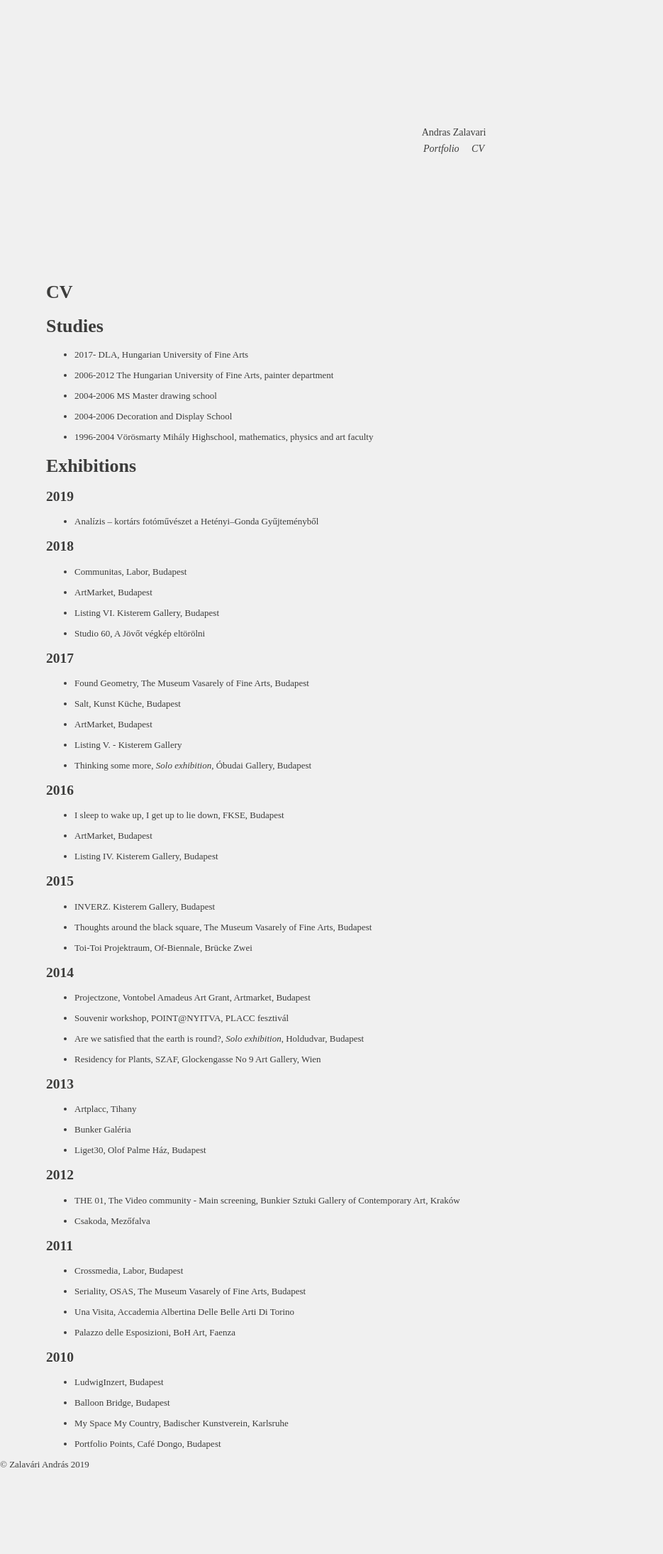
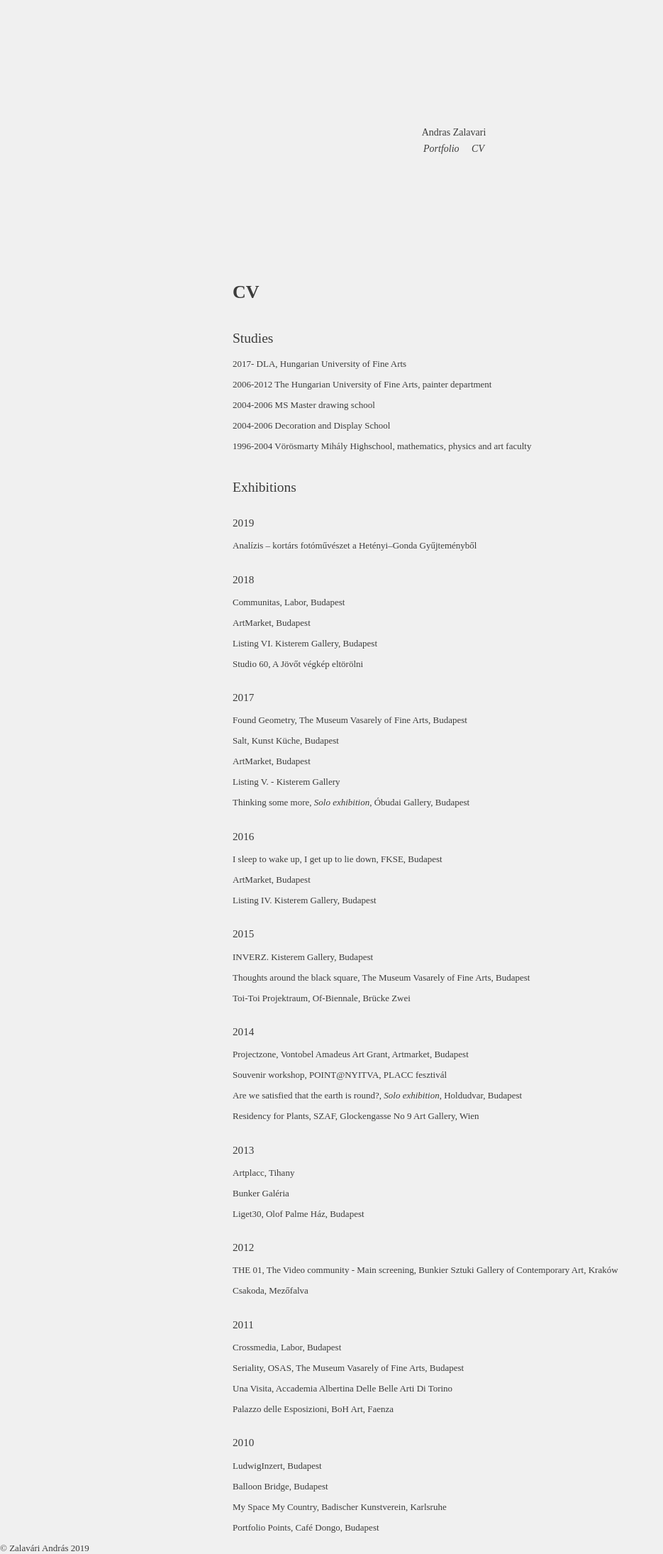
Before and after one commit to zalavariandris/andraszalavari_jekyll, a Jekyll site: the page built from cv.md, in a window 1280 px wide. Shown: the whole page at 71% size, without its empty margins (0-935 px from the left). Built offline with Jekyll 4.4.1, drawn with Linux system fonts in a browser that asks for light colours; before the commit the page ends 2072 px from its top, so only the background shows below that.

Commit message:
add CV style

```diff
--- a/_layouts/default.html
+++ b/_layouts/default.html
@@ -2,10 +2,10 @@
 <html lang="en">
   <head>
     <meta charset="utf-8">
-    <title>{{ page.title }}</title>
+    <title>{{site.title}}{% if page.title %} | {{ page.title }}{% endif %}</title>
     <link rel="stylesheet" href="{{site.baseurl}}/assets/style.css">
   </head>
-  <body>
+  <body class=page-{{page.title |  slugify }}>
     <header>
       <h1>{{site.title}}</h1>
       <nav>
--- a/assets/style.css
+++ b/assets/style.css
@@ -138,3 +138,28 @@ main{
 /*	width:100px;
 	height: 100px;*/
 }
+
+/*CV*/
+body.page-cv main{
+	max-width: 48em;
+}
+
+ul{
+	margin: 0;
+	padding: 0;
+	list-style-type: none;
+}
+
+li{
+	margin: 0;
+}
+
+h2{
+	font-weight: normal;
+	margin-top: 2em;
+}
+
+h3{
+	margin-top: 2em;
+	font-weight: normal;
+}
--- a/cv.md
+++ b/cv.md
@@ -5,7 +5,7 @@ permalink: /cv/
 ---
 
 # CV
-# Studies
+## Studies
 
 * 2017-         DLA, Hungarian University of Fine Arts
 
@@ -17,13 +17,13 @@ permalink: /cv/
 
 * 1996-2004 Vörösmarty Mihály Highschool, mathematics, physics and art faculty
 
-# Exhibitions
+## Exhibitions
 
-## 2019
+### 2019
 
 * Analízis – kortárs fotóművészet a Hetényi–Gonda Gyűjteményből
 
-## 2018
+### 2018
 
 * Communitas, Labor, Budapest
 
@@ -33,7 +33,7 @@ permalink: /cv/
 
 * Studio 60, A Jövőt végkép eltörölni
 
-## 2017
+### 2017
 
 * Found Geometry, The Museum Vasarely of Fine Arts, Budapest
 
@@ -45,7 +45,7 @@ permalink: /cv/
 
 * Thinking some more, _Solo exhibition_, Óbudai Gallery, Budapest
 
-## 2016
+### 2016
 
 * I sleep to wake up, I get up to lie down, FKSE, Budapest
 
@@ -53,7 +53,7 @@ permalink: /cv/
 
 * Listing IV. Kisterem Gallery, Budapest
 
-## 2015
+### 2015
 
 * INVERZ. Kisterem Gallery, Budapest
 
@@ -61,7 +61,7 @@ permalink: /cv/
 
 * Toi-Toi Projektraum, Of-Biennale, Brücke Zwei
 
-## 2014
+### 2014
 
 * Projectzone, Vontobel Amadeus Art Grant, Artmarket, Budapest
 
@@ -71,7 +71,7 @@ permalink: /cv/
 
 * Residency for Plants, SZAF, Glockengasse No 9 Art Gallery, Wien
 
-## 2013
+### 2013
 
 * Artplacc, Tihany
 
@@ -79,13 +79,13 @@ permalink: /cv/
 
 * Liget30, Olof Palme Ház, Budapest
 
-## 2012
+### 2012
 
 * THE 01, The Video community - Main screening, Bunkier Sztuki Gallery of Contemporary Art, Kraków
 
 * Csakoda, Mezőfalva
 
-## 2011
+### 2011
 
 * Crossmedia, Labor, Budapest
 
@@ -95,7 +95,7 @@ permalink: /cv/
 
 * Palazzo delle Esposizioni, BoH Art, Faenza
 
-## 2010
+### 2010
 
 * LudwigInzert, Budapest
 
--- a/index.html
+++ b/index.html
@@ -1,6 +1,6 @@
 ---
 layout: default
-title: Home
+title: Portfolio
 
 ---
 <ul class="posts">
```
